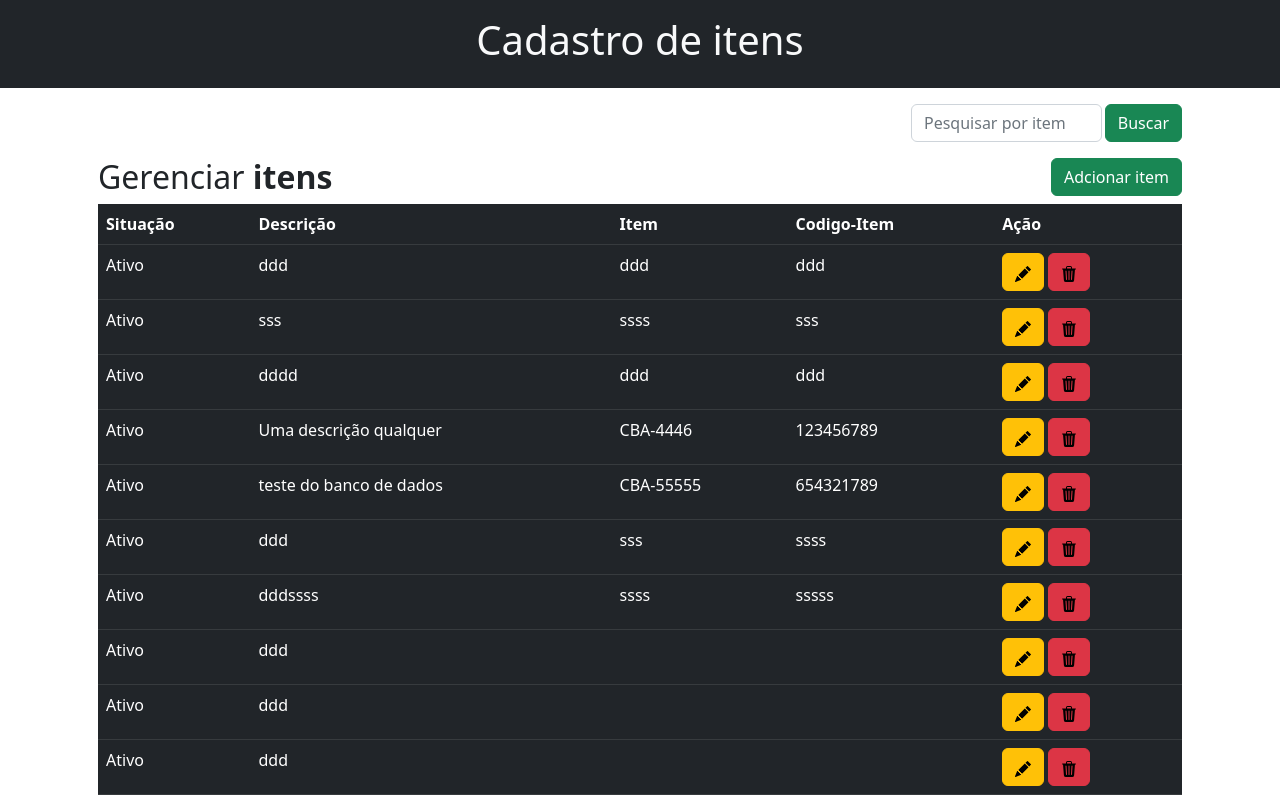
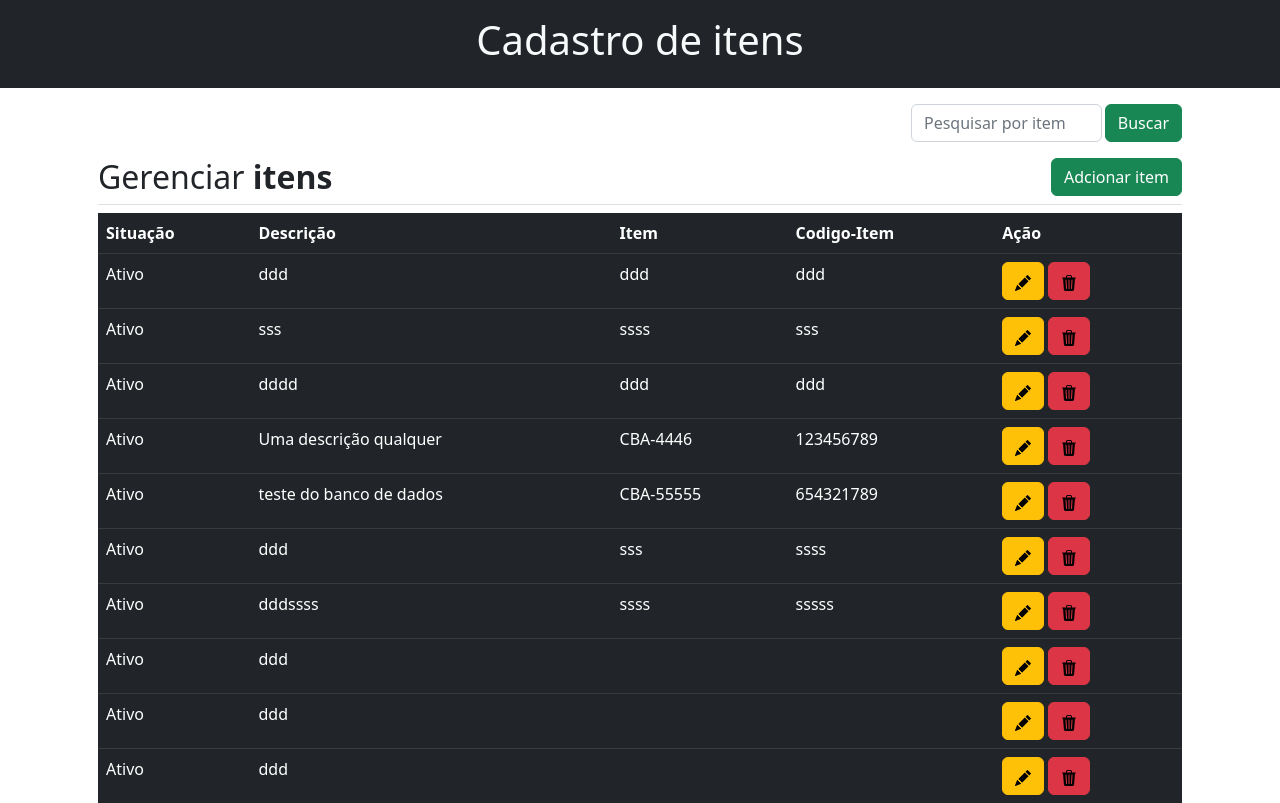
Before and after one commit to dyda91/list-items, a Flask app: page / in a window 1280 px wide. Shown: the top 803 px of the page. Run offline with Flask 2, Linux system fonts and the light colour scheme; data comes from the database, SQL or seed files in the repository; some libraries are stand-ins or nearby versions.

Commit message:
add style

```diff
--- a/templates/index.html
+++ b/templates/index.html
@@ -24,7 +24,7 @@
                 </h2>
 
 
-
+                <div class="border-top my-2"></div>
 
                 <div class="container w-100">
 
--- a/templates/search.html
+++ b/templates/search.html
@@ -27,6 +27,8 @@
                         item</button>
 
                 </h2>
+
+                <div class="border-top my-2"></div>
 
                 <table class="table table-hover table-dark">
 
```
